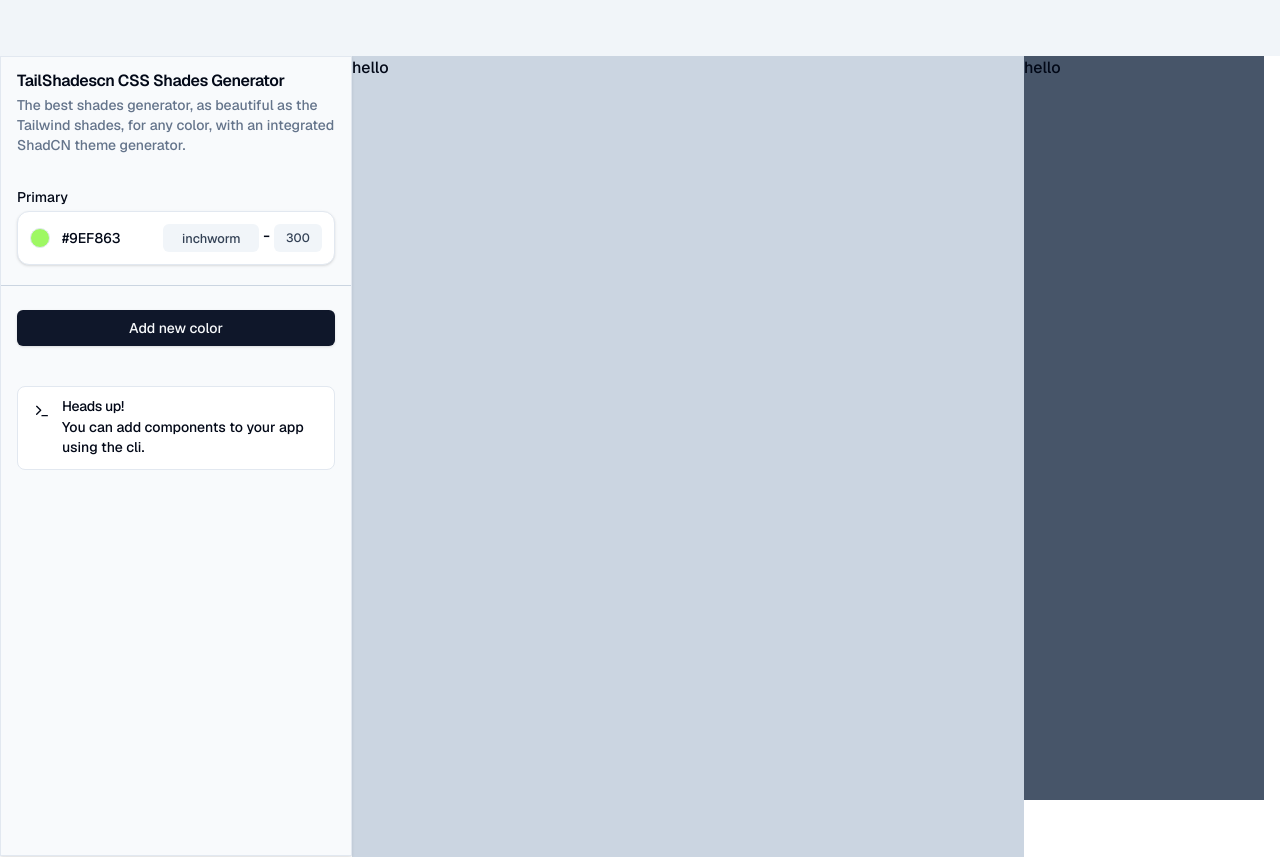
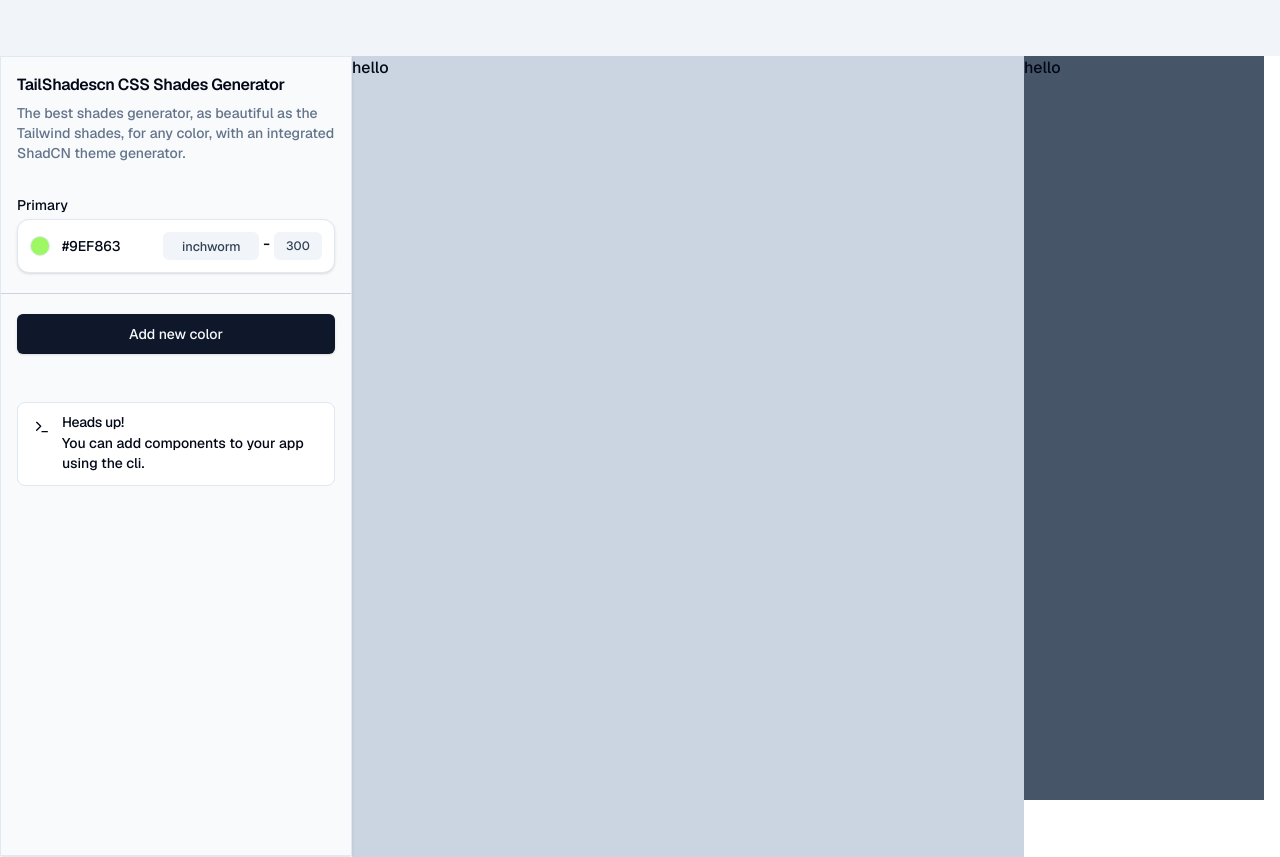
Before and after one commit to zeeenku/tailwind-color-shades-generator, a Next.js app in the folder web-app/: page / in a window 1280 px wide. Shown: the top 857 px of the page. Built offline with nearby package versions, Linux system fonts and the light colour scheme.

Commit message:
sidebar code & ui enhanced

```diff
--- a/web-app/src/components/sidebar.tsx
+++ b/web-app/src/components/sidebar.tsx
@@ -38,48 +38,59 @@
 
 export default function Sidebar() {
 
-    const dispatch = useDispatch();
+    /**
+     * the main functionnality component
+     */
 
 
+    // global state components
+    const dispatch = useDispatch();
     const colors = useSelector((state : StateType) => state.colors);
 
-    const csi : { [key:string]: string} = {};
-    const [colorStringInputs, setColorStringInputs] = useState(csi)
+
+    // separate the color string values from the global state
+    // make it more effecient for color detection of multiple formats, and in case of bad format
+    // return it to previous state value
+    type ColorStringInputs = { [key: string]: string };
+    const [colorStringInputs, setColorStringInputs] = useState<ColorStringInputs>({});
 
 
-    const reinitColorStrings = () => {
-        const newColorStringInputs = colors.reduce((acc, el) => {
-            acc[el.role] = el.hexVal;
-            return acc;
-        }, {});
-        setColorStringInputs(newColorStringInputs);
-    };
-
-    //for first initial random primary color
+    //initialise first random color here
+    //to solve hydration error
     useEffect(()=>{
         dispatch(addColor());
     },[])
 
-    useEffect(()=>{
-        reinitColorStrings();
-    },[colors])
-
+    const addNewColor = async () => {
+        await dispatch(addColor());
+    }
 
 
     const onRemoveColor = (role : string) => {
         dispatch(removeColor(role));
-        // hex colors data changes
     }
 
-    const addNewColor = async () => {
-        await dispatch(addColor());
-        // hex colors data changes
+
+    // changes from color picker
+    const onChangeColor = (event : ChangeEvent<HTMLInputElement> ,role : string) => {
+        dispatch(updateColor(event.target.value, role));
     }
 
-    const onChangeColor = (event : ChangeEvent<HTMLInputElement> ,role : string) => {
-        dispatch(updateColor(event.target.value, role));
-        // hex colors data changes
+
+    //? maybe make the feature of name and also name Id....
+    const onChangeName = (event : ChangeEvent<HTMLInputElement> ,role : string) => {
+        // validate name
+        const newName = event.target.value.toLowerCase().replaceAll(" ", "-");
+        if(newName.length > 10 || newName.length < 1) return;
+        dispatch(changeColorName(newName, role));
     }
+
+
+    const onChangeShadeId = (shadeId :number, role: string) => {
+        if(!shadeIds.includes(shadeId)) return;
+        dispatch(changeColorShadeId(shadeId, role));
+    }
+
 
 
 
@@ -87,6 +98,7 @@
     const onChangeColorStringInput = (event : ChangeEvent<HTMLInputElement> ,role : string) => {
 
         /**
+         * ? maybe make it as info somewhere
          * detectable cases
          * has a #
          * rgb:
@@ -99,10 +111,12 @@
          * 4°, 25%, 56%
          * 4, 25%, 56%
          */
+
+        // validate the color string
         const colorString = event.target.value;
-        if(colorString.length < 1) return;
 
-        const newColorStringInputs = colors.reduce((acc, el) => {
+        // update the color string inputs
+        const newColorStringInputs = colors.reduce((acc : ColorStringInputs, el) => {
             if(role == el.role){
                 acc[el.role] = colorString;
             }
@@ -110,63 +124,60 @@
         }, {});
         setColorStringInputs(newColorStringInputs);
 
+
+        // if string is valid hex change state directly
         if(isValidHex(colorString)){
             dispatch(updateColor(colorString, role));
             return;
         }
 
 
-
-        // Clean the input string and split into parts
+        // clean the input string and split into 3 parts (for hsl & rbg)
         const colorParts = cleanColorString(colorString);
 
-        console.log(colorParts)
-
-
-        // Handle HSL format: 'h,s,l' or 'hsl(h, s%, l%)'
         if (colorParts.length === 3 && isValidHsl(colorParts)) {
-            console.log("ggg")
             const h = parseInt(colorParts[0].replace("°", ""));
             const s = parseInt(colorParts[1].replace("%", ""));
             const l = parseInt(colorParts[2].replace("%", ""));
             dispatch(updateColor( hslToHex(h, s, l), role));
         }
-        // Handle RGB format: 'r,g,b' or 'rgb(r, g, b)'
+
         else if (colorParts.length === 3 && isValidRgb(colorParts)) {
             const r = parseInt(colorParts[0]);
             const g = parseInt(colorParts[1]);
             const b = parseInt(colorParts[2]);
             dispatch(updateColor( rgbToHex(r, g, b), role));
-
         }
-
-
-
-
 
     };
 
 
 
 
-    const onChangeName = (event : ChangeEvent<HTMLInputElement> ,role : string) => {
-        const newName = event.target.value.toLowerCase().replaceAll(" ", "-");
-        if(newName.length > 10 || newName.length < 1) return;
-        dispatch(changeColorName(newName, role));
-    }
+    // make color string inputs equal to state color hex values
+    const reinitColorStrings = () => {
+        const newColorStringInputs = colors.reduce((acc : ColorStringInputs , el) => {
+            acc[el.role] = el.hexVal;
+            return acc;
+        }, {});
+        setColorStringInputs(newColorStringInputs);
+    };
 
 
-    const onChangeShadeId = (shadeId :number, role: string) => {
-        if(!shadeIds.includes(shadeId)) return;
-        dispatch(changeColorShadeId(shadeId, role));
-    }
+    useEffect(()=>{
+        reinitColorStrings();
+    },[colors]);
+
+
+
+
+
 
     return (<aside className="bg-slate-50 h-full  w-[22rem]">
     <Card className="h-full max-h-full p-0 pb-14 overflow-y-auto rounded-none bg-slate-50">
     <CardHeader className="p-4">
-        <CardTitle>TailShadescn CSS Shades Generator</CardTitle>
+        <CardTitle className="text-md">TailShadescn CSS Shades Generator</CardTitle>
         <CardDescription>The best shades generator, as beautiful as the Tailwind shades, for any color, with an integrated ShadCN theme generator.</CardDescription>
-        {/* <Button className="w-full">hello there</Button> */}
 
     </CardHeader>
     <CardContent className="p-0">
@@ -249,11 +260,11 @@
 
 
             <div className="p-4">
-                <Button onClick={addNewColor} className="w-full my-2">Add new color</Button>
+                <Button onClick={addNewColor} size="lg" className="w-full my-1">Add new color</Button>
             </div>
     </CardContent>
     <CardFooter className="p-4">
-        <Alert>
+        <Alert className="mt-3 mb-1">
             <Terminal className="h-4 w-4" />
             <AlertTitle>Heads up!</AlertTitle>
             <AlertDescription>
```
